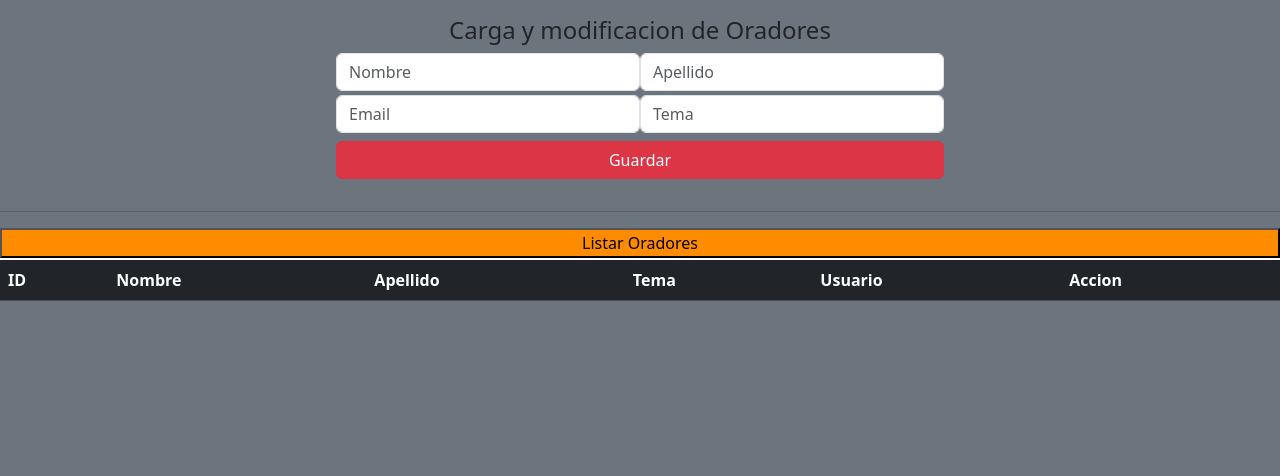
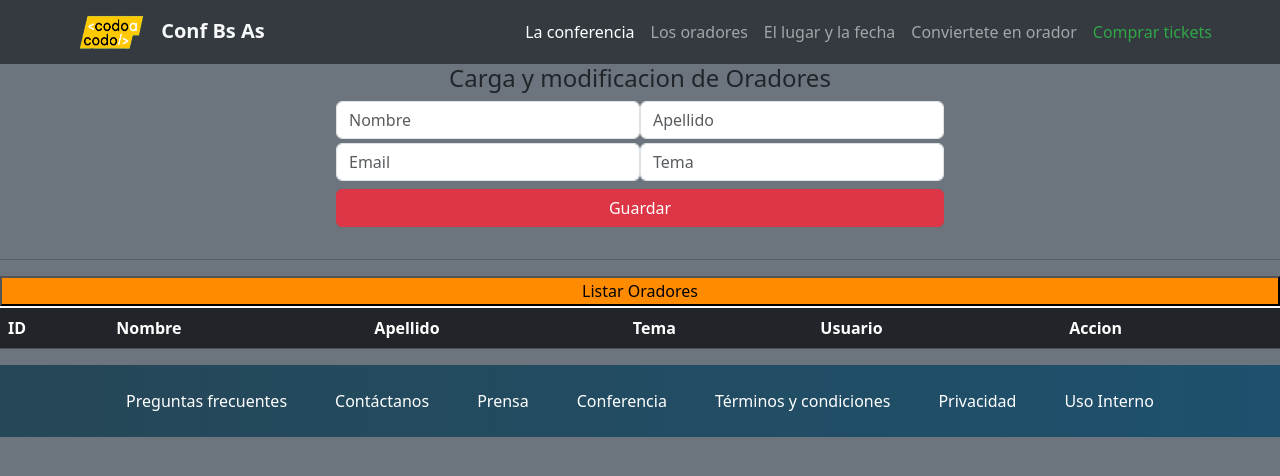
Before and after one commit to wal-k/TP_integradorFinal_frontend, a plain HTML site: page oradores.html in a window 1280 px wide. Drawn offline with nearby package versions, Linux system fonts and the light colour scheme.

Commit message:
Se agrega el navbar y el footer

```diff
--- a/oradores.html
+++ b/oradores.html
@@ -5,11 +5,66 @@
     <meta name="viewport" content="width=device-width, initial-scale=1.0">
     <link href="https://cdn.jsdelivr.net/npm/bootstrap@5.3.2/dist/css/bootstrap.min.css" rel="stylesheet" integrity="sha384-T3c6CoIi6uLrA9TneNEoa7RxnatzjcDSCmG1MXxSR1GAsXEV/Dwwykc2MPK8M2HN" crossorigin="anonymous">
     <title>Listado de Oradores - Conf Bs As</title>
+    <link rel="stylesheet" href="CSS/navbar.css">
+    <link rel="stylesheet" href="CSS/footer.css">
 </head>
 <body class="bg-secondary">
-    <div class="container-fluid p-3 w-50">
+
+    <div class="row">
+
+        <div class="col p-0">
+
+              <nav class="navbar navbar-expand-lg navbar-dark px-5 p-0 fixed-top">
+                <!-- NAV CONTAINER -->
+                <div class="container-fluid" id="nav">
+                    <a href="" class="navbar-brand fw-semibold fs-5">
+                        <i><img src="imgs/codoacodo.png" alt=""></i>
+                        <span class="offcanvas-title text-light">Conf Bs As</span>
+                    </a>
+
+                    <!-- NAV BUTTON  -->
+                    <button class="navbar-toggler px-1" type="button" data-bs-toggle="offcanvas" data-bs-target="#menuLateral">
+                        <span class="navbar-toggler-icon"></span>
+                    </button>
+
+                    <!-- OFFCANVAS CONTAINER -->
+                    <section class="offcanvas offcanvas-start" id="menuLateral" tabindex="-1">
+                        <div class="offcanvas-header" data-bs-theme="dark">
+                            <a href="" class="navbar-brand fw-semibold fs-5">
+                                <i><img src="imgs/codoacodo.png" alt=""></i>
+                                <span class="offcanvas-title text-light">Conf Bs As</span>
+                            </a>
+
+                            <!-- BOTON PARA CERRAR MENU LATERAL -->
+                            <button class="btn-close" type="button" aria-label="Close" data-bs-dismiss="offcanvas"></button>
+                        </div>
+
+                        <!-- MENU /LINK-->
+                        <div class="offcanvas-body d-flex flex-column justify-content-between px-0">
+                            <ul class="navbar-nav fs-6 justify-content-end">
+                                <li class="nav-item active p-1 py-md-1"><a href="#intro" class="nav-link active px-1">La conferencia </a></li>
+                                <li class="nav-item p-1 py-md-1"><a href="#oradores" class="nav-link px-1">Los oradores </a>
+                                </li>
+                                <li class="nav-item p-1 py-md-1"><a href="#lugaryfecha" class="nav-link px-1">El lugar y la
+                                        fecha</a></li>
+                                <li class="nav-item p-1 py-md-1"><a href="#registro" class="nav-link px-1">Conviertete en
+                                        orador</a></li>
+                                <li class="nav-item p-1 py-md-1"><a href="comprarTickets.html" class="nav-link px-1 link-comprar" target="_blank">Comprar tickets</a></li>
+                            </ul>
+
+                        </div>
+
+                    </section>
+
+                </div>
+            </nav>
+
+        </div>
+
+    </div>
+    <div class="container-fluid p-3 w-50 mt-4">
         <form>
-            <div class="col text-md-center">
+            <div class="col text-md-center mt-4">
                 <div class="text-center">
                     <h4>Carga y modificacion de Oradores</h2>
                 </div>
@@ -75,6 +130,26 @@
         </div>
         </div>
     </div>
+
+    <footer class="row">
+
+        <div class="col p-2">
+
+            <div class="d-flex justify-content-center flex flex-wrap">
+
+            <a href="">Preguntas frecuentes</a>
+            <a href="">Contáctanos</a>
+            <a href="">Prensa</a>
+            <a href="#index">Conferencia</a>
+            <a href="">Términos y condiciones</a>
+            <a href="">Privacidad</a>
+            <a href="oradores.html">Uso Interno</a>
+
+            </div>
+
+        </div>
+
+    </footer>
 
 <script>
 
```
